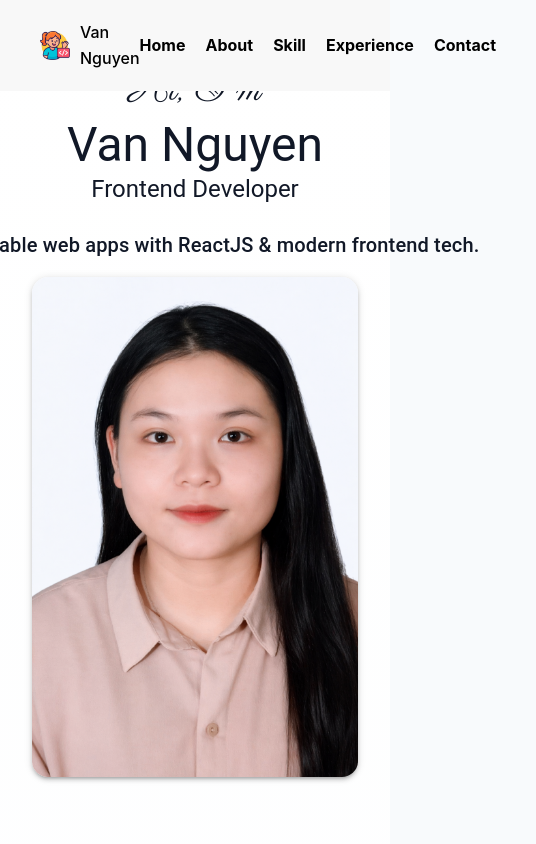
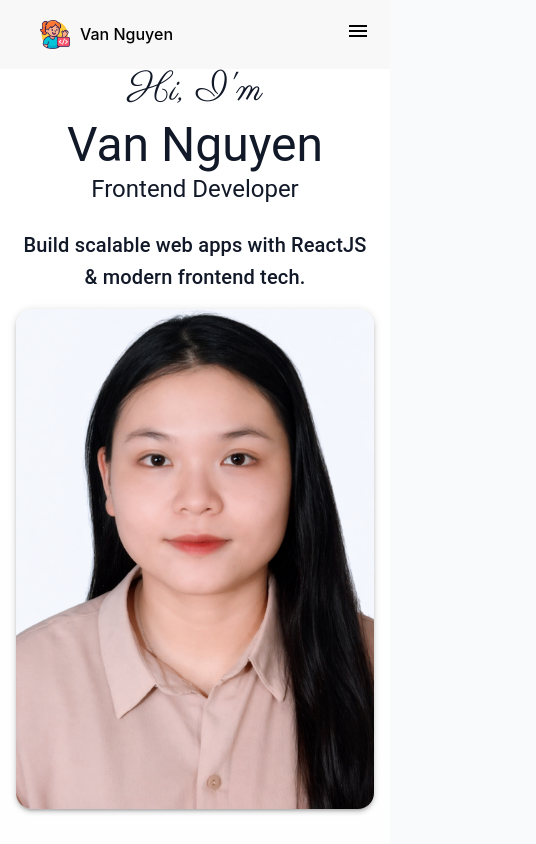
Before and after one commit to VanNguyen2222/Van-Portfolio-, a React (Vite) app: page / in a window 390 px wide. Shown: the top 844 px of the page, 536 px wide, since content can reach past the window. Built offline with nearby package versions, Linux system fonts and the light colour scheme.

Commit message:
fix: style

```diff
--- a/index.html
+++ b/index.html
@@ -7,7 +7,7 @@
     <title>Van Portfolio</title>
   </head>
   <body>
-    <div id="root"></div>
+    <div id="root" style="width: 100%;"></div>
     <script type="module" src="/src/main.jsx"></script>
   </body>
 </html>
--- a/package.json
+++ b/package.json
@@ -16,6 +16,7 @@
     "@mui/icons-material": "^9.0.0",
     "@mui/lab": "^9.0.0-beta.2",
     "@mui/material": "^9.0.0",
+    "clsx": "^2.1.1",
     "framer-motion": "^12.23.12",
     "react": "^19.1.1",
     "react-dom": "^19.1.1"
--- a/src/App.css
+++ b/src/App.css
@@ -18,32 +18,19 @@
   box-sizing: border-box;
 }
 
-body {
+body, html {
   margin: 0;
   min-height: 100vh;
   background: linear-gradient(180deg, #ffffff 0%, #f8fafc 100%);
   justify-content: center;
+  overflow-x: hidden;
+  width: 100%;
 }
 
 main {
   width: 100%;
-  margin: 0 auto;
-  padding: 1rem 0.5rem 2rem;
 }
 
-header {
-  left: 0;
-  right: 0;
-  width: 100%;
-}
-
-.hero {
-  display: grid;
-  gap: 2rem;
-  align-items: center;
-  padding: 4rem 0 3rem;
-  position: relative;
-}
 
 .hero .hero-grid, .about .about-grid{
   flex-direction: column;
@@ -51,11 +38,6 @@ header {
   align-items: center;
 }
 
-.skill-item{
-  max-width: 100%;
-}
-
-/*Ipad dọc(768 x 1024)*/
 @media screen and (min-width: 768px){
   main{
     padding: 2rem 1.5rem 4rem;
@@ -69,20 +51,6 @@ header {
     max-width: 300px;
   }
 }
-/*Ipad ngang(1024 x 768)*/
-@media screen and (min-width: 1024px){
-  main{
-    padding: 2rem 10rem 4rem;
-  }
-
-  .hero .hero-grid, .about .about-grid{
-    flex-direction: row;
-  }
-  .skill-item{
-    max-width: 300px;
-  }
-}
-
 @media screen and (min-width: 1024px){
   main{
     padding: 2rem 6rem 4rem;
@@ -111,13 +79,17 @@ header {
 
 
 .section {
-  padding: 3rem 0;
+  padding: 3rem 1rem;
 }
 
 .section h2 {
   margin-bottom: 1.5rem;
   font-size: 2rem;
   text-align: center;
+}
+
+.section:first-child{
+  padding: 4rem 1rem;
 }
 
 .skills .skill-grid{
--- a/src/App.jsx
+++ b/src/App.jsx
@@ -93,14 +93,11 @@ function App() {
 
   return (
     <>
-      <header>
-        <Nav />
-      </header>
-
+      <Nav />
       <main>
         <section id="home" className="section hero">
           <Grid container spacing={2} className="hero-grid">
-            <Grid size={{ xs: 6, md: 8 }} sx={{textAlign: "center", position: "relative", width:'100%'}}>
+            <Grid size={{ xs: 6, md: 8 }} sx={{textAlign: "center", position: "relative", width: "100%"}}>
               <Box
                 sx={{
                   position: "absolute",
@@ -154,7 +151,7 @@ function App() {
                 }}
               />
             </Grid>
-            <Grid size={{ xs: 6, md: 4 }}>
+            <Grid size={{ xs: 6, md: 4 }} sx={{width:"100%"}}>
                 <Box
                   component="img"
                   src={avatar}
@@ -176,7 +173,7 @@ function App() {
             <Grid container spacing={2}
             className="about-grid"
              >
-            <Grid size={{ xs: 6, md: 4 }} sx={{textAlign: "center", position: "relative"}}>
+            <Grid size={{ xs: 6, md: 4 }} sx={{textAlign: "center", position: "relative", width: "100%"}}>
                 <Box
                   component="img"
                   src={avatarFb}
@@ -190,7 +187,7 @@ function App() {
                   }}
                 />
             </Grid>
-            <Grid size={{ xs: 6, md: 8 }} sx={{width: "100%"}}>
+            <Grid size={{ xs: 6, md: 8 }} sx={{width:"100%"}}>
               <Typography
                   variant="h6"
                   color="text.secondary"
@@ -246,18 +243,6 @@ function App() {
 
         <section id="skill" className="section skills">
           <h2>Skills</h2>
-          <Typography
-            sx={{
-              color: "#111827",
-              textAlign: "center",
-              mb: 6,
-              maxWidth: 900,
-              mx: "auto",
-            }}
-          >
-            Technologies and tools I use to build modern, scalable,
-            and user-friendly web applications.
-          </Typography>
 
           <Box
             sx={{
@@ -358,7 +343,7 @@ function App() {
                 >
                   Ready to build something together? Send a message and I’ll reply shortly.
               </Typography>
-              <div style={{display:'flex', gap: '50px', marginTop: '20px'}}>
+              <div style={{display:'flex', gap: '50px', marginTop: '20px', flexWrap: 'wrap'}}>
                 {contactInfo.map((contact) => (
                   <a
                 className="secondary-link"
--- a/src/components/Navbar/index.css
+++ b/src/components/Navbar/index.css
@@ -5,7 +5,11 @@
         width: 100%;
         top: 0;
         left: 0;
-        z-index: 1000;
+        right: 0;
+        z-index: 1;
+        display: flex;
+        justify-content: space-between;
+        align-items: center;
 
         .nav-inner{
             display: flex;
@@ -13,12 +17,12 @@
             align-items: center;
             padding: 10px 20px;
             background-color: #f8f8f8;
+            width: 100%;
 
             .logo{
                 display: flex;
                 align-items: center;
                 gap: 10px;
-                color: black;
 
                 img {
                     width: 30px;
@@ -26,18 +30,123 @@
             };
 
             .menu-desktop{
-                display: flex;
+                display: none;
                 gap: 20px;
+                flex-direction: column;
+                overflow-wrap: break-word;
+
 
                 a{
                     text-decoration: none;
-                    color: black;
+                    color: white;
                     font-weight: bold;
 
                     &:hover{
                         color: #007BFF;
                     }
+
                 }
             }
+
     }
+    .menu-mobile{
+                display: block;
+                cursor: pointer;
+                color: black;
+            }
 }
+
+.nav.overlay{
+    position: fixed;
+    width: 100%;
+    top: 0;
+    left: 0;
+    height: 100%;
+    background-color: black;
+    z-index: 2;
+    transition: opacity 0.3s ease;
+    align-items: flex-start;
+}
+
+.nav.overlay .nav-inner{
+    background: none;
+    color: white;
+    flex-direction: column;
+    align-items: flex-start;
+    gap: 20px;
+    justify-content: flex-start;
+}
+
+.nav.overlay .nav-inner .menu-desktop{
+    display: flex;
+}
+
+.nav.overlay .menu-mobile{
+    color: white;
+    margin-top: 12px;
+}
+
+
+/*Ipad dọc(768 x 1024)*/
+@media screen and (min-width: 768px){
+    .nav {
+        .nav-inner .menu-desktop{
+            flex-direction: row;
+            display: flex;
+            a{
+                color: black;
+            }
+        }
+        .menu-mobile{
+            display: none;
+        }
+
+    }
+
+    .nav.overlay{
+            display: none;
+        }
+
+}
+/*Ipad ngang(1024 x 768)*/
+@media screen and (min-width: 1024px){
+    .nav {
+        .nav-inner .menu-desktop{
+            flex-direction: row;
+            display: flex;
+            a{
+                color: black;
+            }
+        }
+        .menu-mobile{
+            display: none;
+        }
+        .overlay{
+            display: none;
+        }
+    }
+    .nav.overlay{
+            display: none;
+        }
+}
+
+@media screen and (min-width: 1400px){
+    .nav {
+        .nav-inner .menu-desktop{
+            flex-direction: row;
+            display: flex;
+            a{
+                color: black;
+            }
+        }
+        .menu-mobile{
+            display: none;
+        }
+        .overlay{
+            display: none;
+        }
+    }
+    .nav.overlay{
+            display: none;
+        }
+}
--- a/src/components/Navbar/index.tsx
+++ b/src/components/Navbar/index.tsx
@@ -1,6 +1,12 @@
-import React from "react";
+import React, { useState } from "react";
 import "./index.css";
 import logo from "../../assets/logo.jpg";
+import MenuIcon from '@mui/icons-material/Menu';
+import CloseIcon from '@mui/icons-material/Close';
+import clsx from "clsx";
+import { Link } from "@mui/material";
+import { useTheme } from '@mui/material/styles';
+import useMediaQuery from '@mui/material/useMediaQuery'
 
 export default function Nav() {
   const links = [
@@ -10,22 +16,36 @@ export default function Nav() {
     { label: "Experience", href: "#experience" },
     { label: "Contact", href: "#contact" },
   ];
+  const [isMenuOpen, setIsMenuOpen] = useState(false);
+
+  const handleMenuClick = () => {
+    setIsMenuOpen(!isMenuOpen);
+  }
+  const theme = useTheme();
+    const isDesktop = useMediaQuery(theme.breakpoints.up('md'));
 
   return (
-    <nav className="nav">
+    <header className={clsx("nav", isMenuOpen && !isDesktop && "overlay")}>
       <div className="nav-inner">
-        <a className="logo" href="#home">
-          <img src={logo} alt="Logo" className="logo" />
+        <a className="logo" style={{color: isMenuOpen && !isDesktop ? 'white' : 'black'}} href="#home">
+          <img src={logo} alt="Logo" />
           Van Nguyen
         </a>
         <div className="menu-desktop">
           {links.map((link) => (
-            <a key={link.href} href={link.href}>
+            <Link key={link.href} href={link.href} onClick={() => setIsMenuOpen(false)}>
               {link.label}
-            </a>
+            </Link>
           ))}
         </div>
       </div>
-    </nav>
+      <div className="menu-mobile">
+        {isMenuOpen ? (
+          <CloseIcon onClick={handleMenuClick} />
+        ) : (
+          <MenuIcon onClick={handleMenuClick} />
+        )}
+      </div>
+    </header>
   );
 }
```
Also changed, not shown: 1 other file (tests, documents, lock files or other folders).
